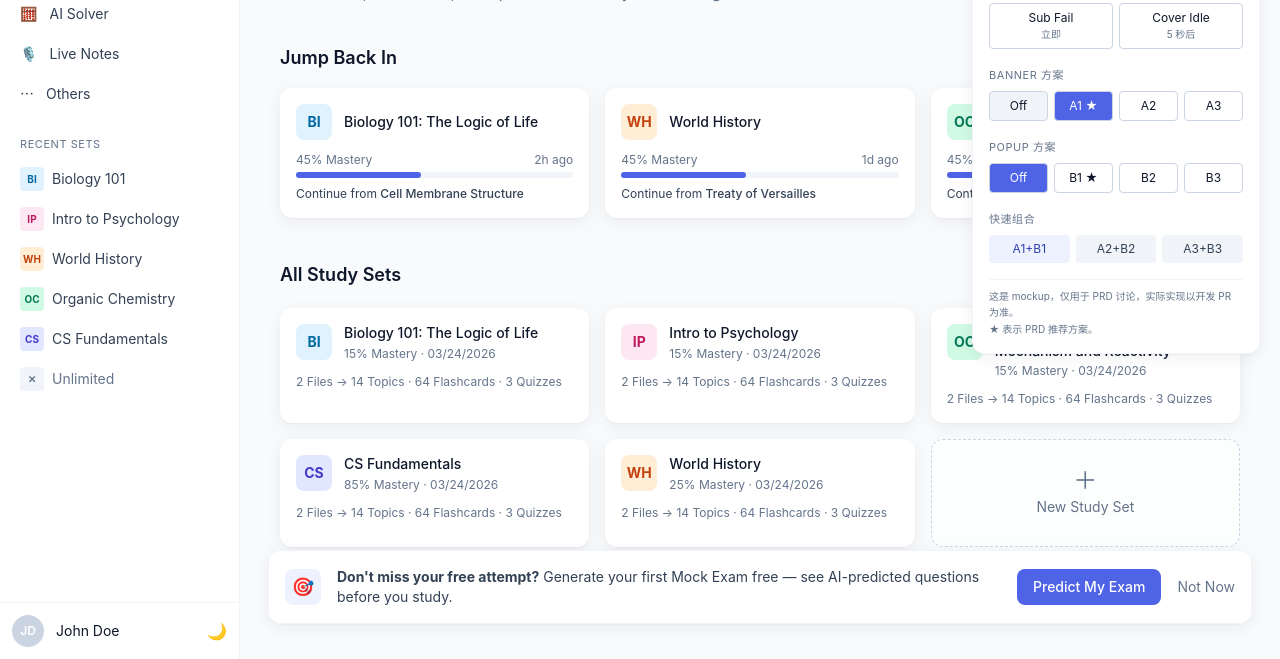
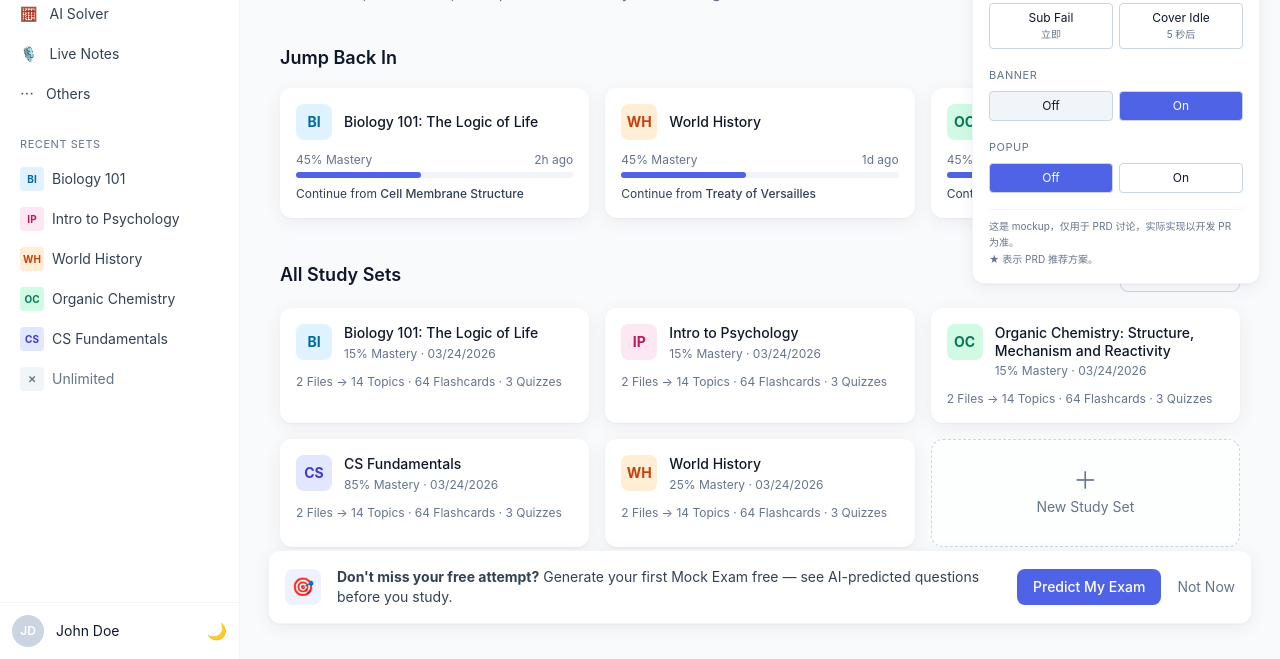
Before and after one commit to zhaogy1994/ep-cross-promote-mockup, a plain HTML site: page index.html in a window 1280 px wide. Shown: the part 156-815 px from the top of the page. Drawn offline with nearby package versions, Linux system fonts and the light colour scheme.

Commit message:
Simplify to single variant: banner/popup On/Off only
Made-with: Cursor

```diff
--- a/index.html
+++ b/index.html
@@ -384,31 +384,18 @@
       </div>
 
       <div>
-        <div class="text-ink-500 text-[11px] uppercase tracking-wider mb-1.5">Banner 方案</div>
-        <div class="grid grid-cols-4 gap-1.5">
+        <div class="text-ink-500 text-[11px] uppercase tracking-wider mb-1.5">Banner</div>
+        <div class="grid grid-cols-2 gap-1.5">
           <button data-banner="off" class="banner-btn px-2 py-1.5 rounded border border-ink-300 text-xs bg-ink-100">Off</button>
-          <button data-banner="A1" class="banner-btn px-2 py-1.5 rounded border border-ink-300 text-xs">A1 ★</button>
-          <button data-banner="A2" class="banner-btn px-2 py-1.5 rounded border border-ink-300 text-xs">A2</button>
-          <button data-banner="A3" class="banner-btn px-2 py-1.5 rounded border border-ink-300 text-xs">A3</button>
+          <button data-banner="on" class="banner-btn px-2 py-1.5 rounded border border-ink-300 text-xs">On</button>
         </div>
       </div>
 
       <div>
-        <div class="text-ink-500 text-[11px] uppercase tracking-wider mb-1.5">Popup 方案</div>
-        <div class="grid grid-cols-4 gap-1.5">
+        <div class="text-ink-500 text-[11px] uppercase tracking-wider mb-1.5">Popup</div>
+        <div class="grid grid-cols-2 gap-1.5">
           <button data-popup="off" class="popup-btn px-2 py-1.5 rounded border border-ink-300 text-xs bg-ink-100">Off</button>
-          <button data-popup="B1" class="popup-btn px-2 py-1.5 rounded border border-ink-300 text-xs">B1 ★</button>
-          <button data-popup="B2" class="popup-btn px-2 py-1.5 rounded border border-ink-300 text-xs">B2</button>
-          <button data-popup="B3" class="popup-btn px-2 py-1.5 rounded border border-ink-300 text-xs">B3</button>
-        </div>
-      </div>
-
-      <div>
-        <div class="text-ink-500 text-[11px] uppercase tracking-wider mb-1.5">快速组合</div>
-        <div class="grid grid-cols-3 gap-1.5">
-          <button class="px-2 py-1.5 rounded bg-brand-50 text-brand-700 text-xs" onclick="quickSet('A1','B1')">A1+B1</button>
-          <button class="px-2 py-1.5 rounded bg-ink-100 text-ink-700 text-xs" onclick="quickSet('A2','B2')">A2+B2</button>
-          <button class="px-2 py-1.5 rounded bg-ink-100 text-ink-700 text-xs" onclick="quickSet('A3','B3')">A3+B3</button>
+          <button data-popup="on" class="popup-btn px-2 py-1.5 rounded border border-ink-300 text-xs">On</button>
         </div>
       </div>
 
@@ -430,43 +417,25 @@
 <script>
 /* ---------------- 文案数据（对齐 PRD） ---------------- */
 const BANNER_VARIANTS = {
-  A1: {
-    copy: `<b>Don't miss your free attempt?</b> Generate your first Mock Exam free — see AI-predicted questions before you study.`,
-    cta:  `Predict My Exam`,
-  },
-  A2: {
-    copy: `<b>Don't miss your free attempt?</b> Generate your first Mock Exam free — see AI-predicted questions before you study.`,
-    cta:  `Predict My Exam`,
-  },
-  A3: {
+  on: {
     copy: `<b>Don't miss your free attempt?</b> Generate your first Mock Exam free — see AI-predicted questions before you study.`,
     cta:  `Predict My Exam`,
   },
 };
 
 const POPUP_VARIANTS = {
-  B1: {
+  on: {
     title:    `Don't miss out on your free chance to get ahead`,
     subtitle: `9 in 10 users say their grades improved. Upload your materials to see what's on your exams.`,
-    cta:      `Predict My Exam`,
-  },
-  B2: {
-    title:    `Don't miss out on your free chance to get ahead`,
-    subtitle: `9 in 10 users say their grades improved. Preview your first AI-predicted Mock Exam free — no commitment.`,
-    cta:      `Predict My Exam`,
-  },
-  B3: {
-    title:    `Don't miss out on your free chance to get ahead`,
-    subtitle: `9 in 10 users say their grades improved. Try a free sample of your first Mock Exam — unlock the full paper if you like what you see.`,
     cta:      `Predict My Exam`,
   },
 };
 
 /* ---------------- 状态 ---------------- */
 let state = {
-  trigger: 'paywall_close', // paywall_close | stripe_fail | sub_fail | cover_idle_5s
-  banner: 'off',            // off | A1 | A2 | A3
-  popup:  'off',            // off | B1 | B2 | B3
+  trigger: 'paywall_close',
+  banner: 'off',
+  popup:  'off',
   countdownTimer: null,
 };
 
@@ -478,11 +447,10 @@ const $$ = (sel) => Array.from(document.querySelectorAll(sel));
 function renderBanner() {
   const el = $('#banner-root');
   if (state.banner === 'off') { el.style.display = 'none'; return; }
-  const v = BANNER_VARIANTS[state.banner];
+  const v = BANNER_VARIANTS['on'];
   $('#banner-copy').innerHTML = v.copy;
   $('#banner-cta').textContent = v.cta;
   el.style.display = 'block';
-  // restart animation
   const wrap = el.querySelector('.banner-wrap');
   wrap.style.animation = 'none'; void wrap.offsetWidth; wrap.style.animation = '';
 }
@@ -490,12 +458,11 @@ function renderBanner() {
 function renderPopup() {
   const el = $('#popup-root');
   if (state.popup === 'off') { el.style.display = 'none'; return; }
-  const v = POPUP_VARIANTS[state.popup];
+  const v = POPUP_VARIANTS['on'];
   $('#popup-title').textContent = v.title;
   $('#popup-subtitle').textContent = v.subtitle;
   $('#popup-cta').textContent = v.cta;
   el.style.display = 'block';
-  // restart animation
   const card = el.querySelector('.popup-card');
   card.style.animation = 'none'; void card.offsetWidth; card.style.animation = '';
   const bd = el.querySelector('.popup-backdrop');
@@ -619,8 +586,8 @@ function togglePanel() {
 /* ---------------- 初始化（默认展示 A1 + B1 组合） ---------------- */
 (function init() {
   state.trigger = 'paywall_close';
-  state.banner = 'A1';
-  state.popup  = 'off';  // 默认不先弹 popup，等用户手动切
+  state.banner = 'on';
+  state.popup  = 'off';
   refreshButtons();
   applyTriggerAndRender();
 })();
```
